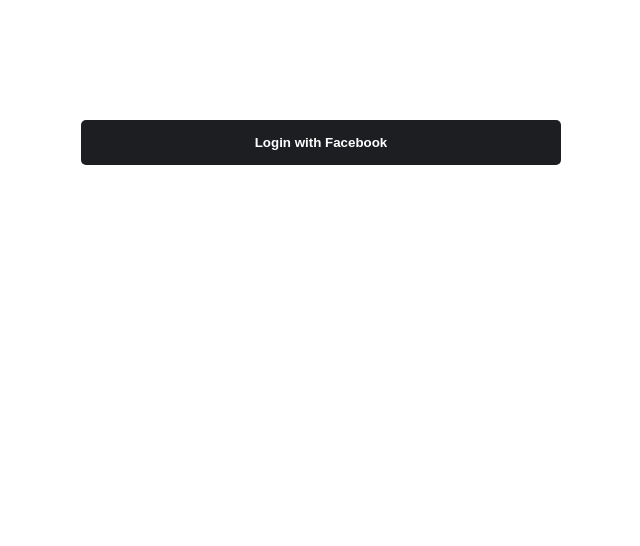
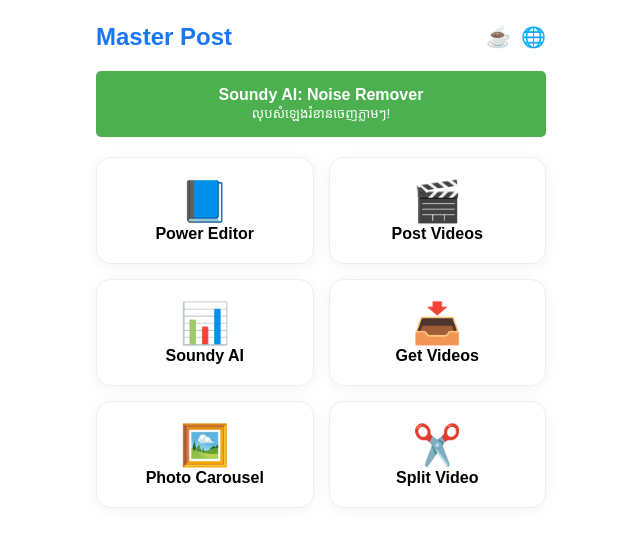
Before and after one commit to monsela1/PE-Post, a React (Vite) app: page / in a window 1280 px wide. Shown: the top 546 px of the page, without its empty margins (319-959 px from the left). Built offline with nearby package versions, Linux system fonts and the light colour scheme.

Commit message:
Update App.jsx

```diff
--- a/src/App.jsx
+++ b/src/App.jsx
@@ -17,7 +17,15 @@
         xfbml: true,
         version: 'v19.0'
       });
+
+      // ពិនិត្យមើលថាគេធ្លាប់ Login ឬនៅពេលបើក App មកភ្លាម
+      window.FB.getLoginStatus((response) => {
+        if (response.status === 'connected') {
+          fetchUserInfo();
+        }
+      });
     };
+
     (function(d, s, id) {
       var js, fjs = d.getElementsByTagName(s)[0];
       if (d.getElementById(id)) return;
@@ -27,9 +35,7 @@
     }(document, 'script', 'facebook-jssdk'));
   }, []);
 
-  const handleLogin = () => {
-    window.FB.login((response) => {
-      if (response.authResponse) {
+  const fetchUserInfo = () => {
     window.FB.api('/me', {fields: 'name,picture'}, (userInfo) => {
       setUserData(userInfo);
       setIsLoggedIn(true);
@@ -39,8 +45,24 @@
         setPages(pageResponse.data);
       }
     });
+  };
+
+  const handleLogin = () => {
+    window.FB.login((response) => {
+      if (response.authResponse) {
+        fetchUserInfo();
       }
     }, { scope: 'public_profile,pages_show_list,pages_read_engagement,pages_manage_posts' });
+  };
+
+  // មុខងារត្រួតពិនិត្យមុននឹងចូលប្រើមុខងារនីមួយៗ
+  const navigateTo = (pageName) => {
+    if (!isLoggedIn) {
+      alert("សូម Add Account ជាមុនសិន!");
+      handleLogin();
+    } else {
+      setCurrentPage(pageName);
+    }
   };
 
   // --- Screens ---
@@ -48,88 +70,56 @@
     <div style={{ padding: '15px' }}>
       <div style={{ display: 'flex', justifyContent: 'space-between', alignItems: 'center', marginBottom: '20px' }}>
          <h1 style={{ color: '#1877F2', margin: 0, fontSize: '24px' }}>Master Post</h1>
-         {isLoggedIn && <img src={userData?.picture?.data?.url} style={{ width: '35px', borderRadius: '50%' }} alt=""/>}
+         <div style={{ display: 'flex', alignItems: 'center', gap: '10px' }}>
+            <span style={{ fontSize: '20px' }}>☕</span>
+            <span style={{ fontSize: '20px' }}>🌐</span>
          </div>
+      </div>
+
+      {/* Banner Ad placeholder */}
+      <div style={{ background: '#4CAF50', padding: '15px', borderRadius: '5px', color: '#fff', marginBottom: '20px', textAlign: 'center' }}>
+         <strong>Soundy AI: Noise Remover</strong><br/>
+         <small>លុបសំឡេងរំខានចេញភ្លាមៗ!</small>
+      </div>
+
       <div style={{ display: 'grid', gridTemplateColumns: '1fr 1fr', gap: '15px' }}>
-        <div onClick={() => setCurrentPage('powerEditor')} style={cardStyle}><span style={{fontSize: '40px'}}>📘</span><br/>Power Editor</div>
-        <div onClick={() => setCurrentPage('postVideos')} style={cardStyle}><span style={{fontSize: '40px'}}>🎬</span><br/>Post Videos</div>
-        <div onClick={() => setCurrentPage('getVideos')} style={cardStyle}><span style={{fontSize: '40px'}}>📥</span><br/>Get Videos</div>
-        <div style={cardStyle}><span style={{fontSize: '40px'}}>🖼️</span><br/>Carousel</div>
+        <div onClick={() => navigateTo('powerEditor')} style={cardStyle}><span style={{fontSize: '40px'}}>📘</span><br/>Power Editor</div>
+        <div onClick={() => navigateTo('postVideos')} style={cardStyle}><span style={{fontSize: '40px'}}>🎬</span><br/>Post Videos</div>
+        <div onClick={() => navigateTo('soundyAI')} style={cardStyle}><span style={{fontSize: '40px'}}>📊</span><br/>Soundy AI</div>
+        <div onClick={() => navigateTo('getVideos')} style={cardStyle}><span style={{fontSize: '40px'}}>📥</span><br/>Get Videos</div>
+        <div onClick={() => navigateTo('carousel')} style={cardStyle}><span style={{fontSize: '40px'}}>🖼️</span><br/>Photo Carousel</div>
+        <div onClick={() => navigateTo('split')} style={cardStyle}><span style={{fontSize: '40px'}}>✂️</span><br/>Split Video</div>
       </div>
     </div>
   );
 
-  const PowerEditorScreen = () => {
-    const [selectedPage, setSelectedPage] = useState(null);
-    const [caption, setCaption] = useState('');
-    const [status, setStatus] = useState('');
-
-    return (
+  const PowerEditorScreen = () => (
     <div style={{ background: '#f0f2f5', minHeight: '100vh' }}>
       <div style={{ background: '#2c3e50', color: '#fff', padding: '15px', display: 'flex', alignItems: 'center' }}>
         <div onClick={() => setCurrentPage('menu')} style={{ cursor: 'pointer', marginRight: '20px' }}>❮ Back</div>
-          <div style={{ fontWeight: 'bold' }}>Video Information</div>
+        <div style={{ fontWeight: 'bold' }}>Power Editor</div>
       </div>
-
       <div style={{ padding: '15px' }}>
-          {/* Section: Select Page */}
+        <div style={sectionStyle} onClick={handleLogin}>
+          <center>+ Add Account</center>
+        </div>
         <div style={sectionStyle}>
-             <select
-              onChange={(e) => setSelectedPage(pages.find(p => p.id === e.target.value))}
-              style={{ width: '100%', border: 'none', outline: 'none', background: 'transparent' }}
-            >
-              <option value="">🚩 អាារម្មណ៍ (Select Page)</option>
-              {pages.map(p => <option key={p.id} value={p.id}>{p.name}</option>)}
+           <select style={{ width: '100%', border: 'none', background: 'transparent' }}>
+              <option>🚩 Choose Pages</option>
+              {pages.map(p => <option key={p.id}>{p.name}</option>)}
            </select>
         </div>
-
-          <textarea
-            placeholder="Write caption here"
-            value={caption}
-            onChange={(e) => setCaption(e.target.value)}
-            style={{ width: '100%', height: '80px', border: 'none', background: 'transparent', padding: '10px 0', outline: 'none' }}
-          />
-
-          {/* 🔴 Preview Card ដូចក្នុងរូបថតបង */}
-          <div style={{ display: 'flex', gap: '10px', overflowX: 'auto', paddingBottom: '10px' }}>
-            <div style={previewCardStyle}>
-              <div style={{ height: '200px', background: '#eee', display: 'flex', alignItems: 'center', justifyContent: 'center' }}>
-                <span style={{ fontSize: '30px' }}>📹</span>
-              </div>
-              <div style={{ padding: '10px', fontSize: '12px', display: 'flex', justifyContent: 'space-between', alignItems: 'center' }}>
-                <span>ចុច Like Page ដើម្បីបានវីដេអូថ្មីៗ</span>
-                <span style={{ color: '#1877F2' }}>👍</span>
-              </div>
-            </div>
-
-            <div style={previewCardStyle}>
-              <div style={{ height: '200px', background: '#d1e7ff', display: 'flex', alignItems: 'center', justifyContent: 'center' }}>
-                <span style={{ fontSize: '30px' }}>🌐</span>
-              </div>
-              <div style={{ padding: '10px', fontSize: '12px', background: '#eee' }}>
-                {selectedPage ? selectedPage.name : "Page Name"}
-              </div>
-            </div>
-          </div>
-
-          <button style={postBtnStyle} onClick={() => alert('កំពុងដំណើរការផុស...')}>POST</button>
+        <textarea placeholder="Write caption here..." style={{ width: '100%', height: '100px', border: 'none', padding: '10px', borderRadius: '10px', marginBottom: '10px' }} />
+        <button style={postBtnStyle}>POST</button>
       </div>
     </div>
   );
-  };
 
   return (
-    <div style={{ maxWidth: '480px', margin: '0 auto', fontFamily: 'sans-serif' }}>
-      {!isLoggedIn ? (
-        <div style={{ textAlign: 'center', marginTop: '100px' }}>
-          <button onClick={handleLogin} style={postBtnStyle}>Login with Facebook</button>
-        </div>
-      ) : (
-        <>
+    <div style={{ maxWidth: '480px', margin: '0 auto', fontFamily: 'sans-serif', background: '#fff', minHeight: '100vh' }}>
       {currentPage === 'menu' && <MenuScreen />}
       {currentPage === 'powerEditor' && <PowerEditorScreen />}
-        </>
-      )}
+      {/* អាចបន្ថែម Screen ផ្សេងៗទៀតនៅទីនេះ */}
     </div>
   );
 }
@@ -137,19 +127,15 @@
 // --- Styles ---
 const cardStyle = {
   background: '#fff', padding: '20px', borderRadius: '15px', textAlign: 'center',
-  boxShadow: '0 2px 10px rgba(0,0,0,0.05)', cursor: 'pointer', fontWeight: 'bold'
+  boxShadow: '0 2px 15px rgba(0,0,0,0.05)', cursor: 'pointer', fontWeight: 'bold', border: '1px solid #eee'
 };
 const sectionStyle = {
-  background: '#fff', padding: '12px', borderRadius: '8px', marginBottom: '10px',
-  border: '1px solid #ddd'
-};
-const previewCardStyle = {
-  minWidth: '180px', background: '#fff', borderRadius: '8px', overflow: 'hidden',
-  boxShadow: '0 2px 5px rgba(0,0,0,0.1)', border: '1px solid #ddd'
+  background: '#fff', padding: '20px', borderRadius: '10px', marginBottom: '15px',
+  border: '1px solid #ddd', color: '#888', cursor: 'pointer'
 };
 const postBtnStyle = {
   width: '100%', padding: '15px', background: '#1c1e21', color: '#fff', border: 'none',
-  borderRadius: '5px', fontWeight: 'bold', cursor: 'pointer', marginTop: '20px'
+  borderRadius: '5px', fontWeight: 'bold', cursor: 'pointer'
 };
 
 export default App;
```
Lines whose indentation alone changed are shown as unchanged.
